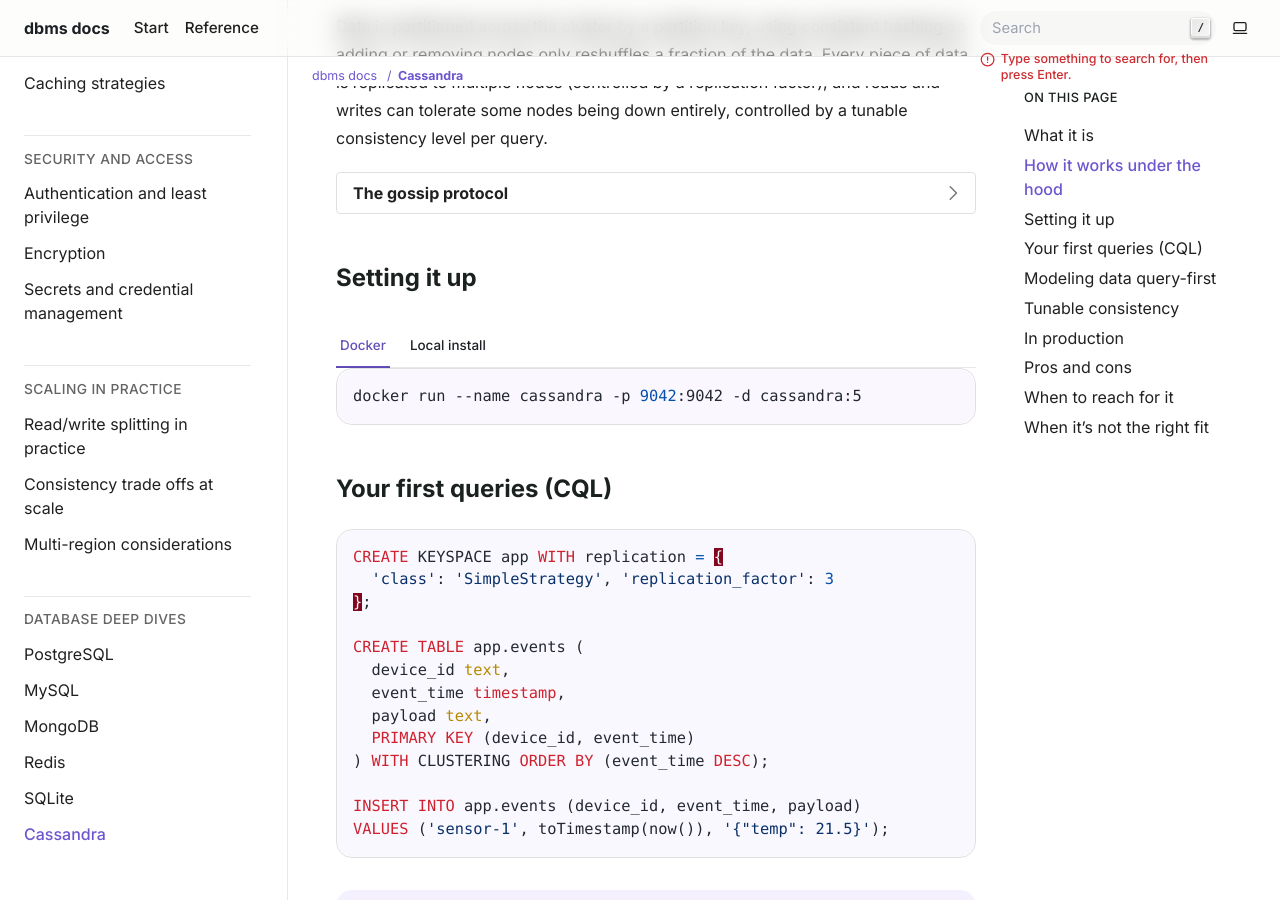
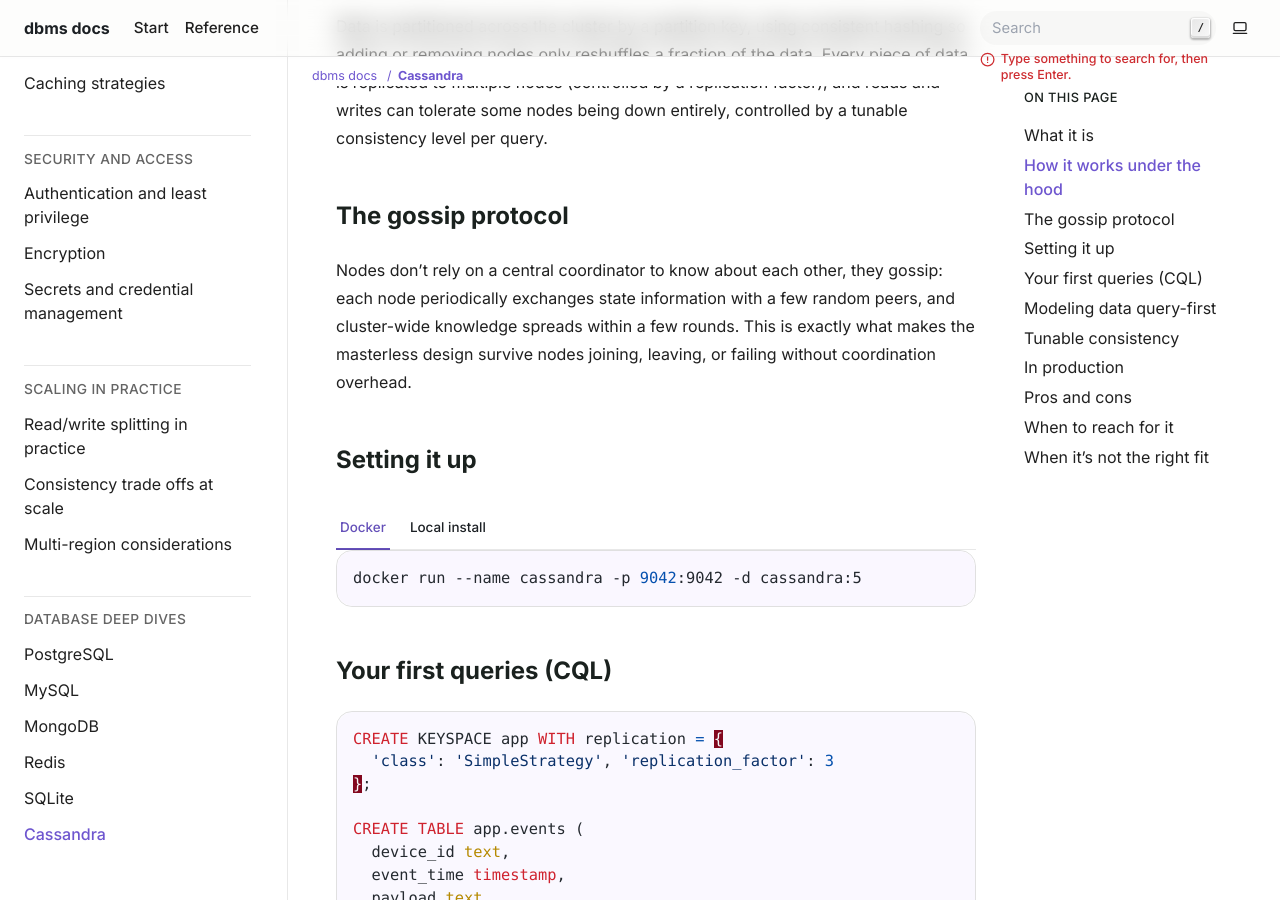
Before and after one commit to musix787-sketch/databases, a Sphinx documentation site: the page built from source/cassandra.rst, in a window 1280 px wide and 900 px high, scrolled down 456 px. Built offline with Sphinx 7.4.7, drawn with Linux system fonts in a browser that asks for light colours; some of the changed lines change nothing that is shown.

Commit message:
Update cassandra.rst

```diff
--- a/source/cassandra.rst
+++ b/source/cassandra.rst
@@ -23,13 +23,14 @@
 some nodes being down entirely, controlled by a tunable consistency level
 per query.
 
-.. dropdown:: The gossip protocol
+The gossip protocol
+--------------------
 
-   Nodes don't rely on a central coordinator to know about each other,
-   they gossip: each node periodically exchanges state information with a
-   few random peers, and cluster-wide knowledge spreads within a few
-   rounds. This is exactly what makes the masterless design survive nodes
-   joining, leaving, or failing without coordination overhead.
+Nodes don't rely on a central coordinator to know about each other,
+they gossip: each node periodically exchanges state information with a
+few random peers, and cluster-wide knowledge spreads within a few
+rounds. This is exactly what makes the masterless design survive nodes
+joining, leaving, or failing without coordination overhead.
 
 .. _cassandra-setup:
 
```
